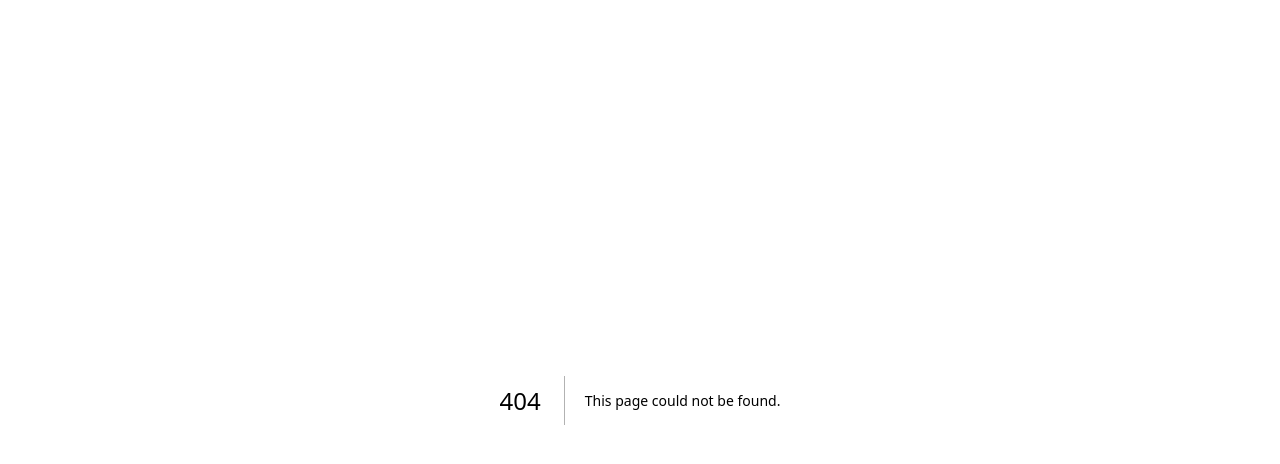
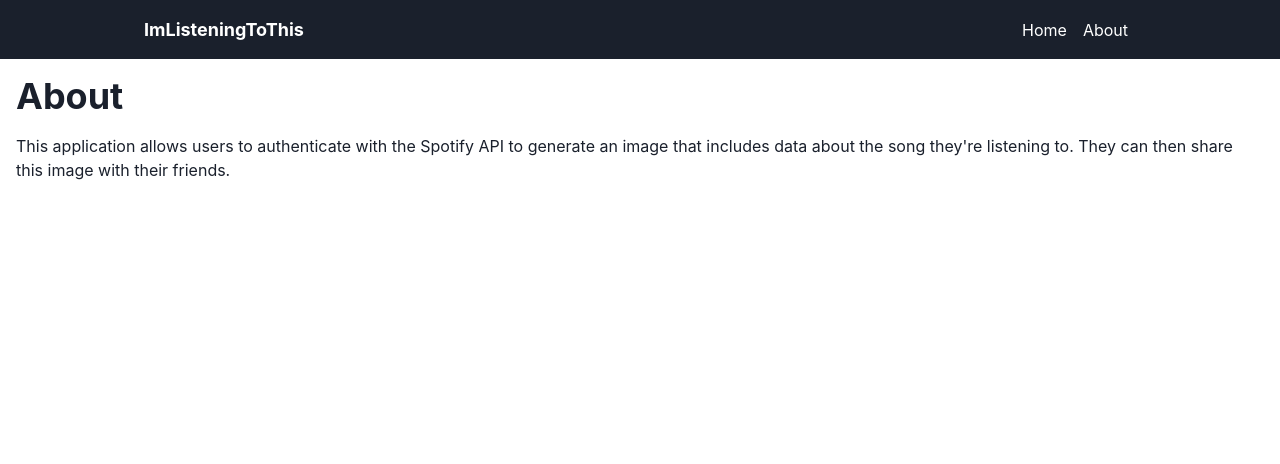
Before and after one commit to Viibrant/imlisteningtothis, a Next.js app: page /about in a window 1280 px wide. Before the commit this address had no page. Shown: the top 464 px of the page. Built offline with nearby package versions, Linux system fonts and the light colour scheme.

Commit message:
Refactor layout and page components

```diff
--- /dev/null
+++ b/app/about/page.tsx
@@ -0,0 +1,20 @@
+import { Box, Heading, Text } from "@chakra-ui/react";
+import React, { FC } from "react";
+import Header from "../components/Header";
+
+const About: FC = () => {
+  return (
+    <Box p={4}>
+      <Heading as="h1" size="xl" mb={4}>
+        About
+      </Heading>
+      <Text>
+        This application allows users to authenticate with the Spotify API to generate an image that
+        includes data about the song they&apos;re listening to. They can then share this image with
+        their friends.
+      </Text>
+    </Box>
+  );
+};
+
+export default About;
--- /dev/null
+++ b/app/components/Header.tsx
@@ -0,0 +1,25 @@
+import { Box, Flex, Text, Link } from "@chakra-ui/react";
+import React from "react";
+const Header: React.FC = () => {
+  return (
+    <Box bg="gray.800" color="white" py={4}>
+      <Flex maxW="container.lg" mx="auto" px={4} align="center" justify="space-between">
+        <Link href="/">
+          <Text fontSize="lg" fontWeight="bold">
+            ImListeningToThis
+          </Text>
+        </Link>
+        <Flex>
+          <Link href="/" mx={2}>
+            Home
+          </Link>
+          <Link href="/about" mx={2}>
+            About
+          </Link>
+        </Flex>
+      </Flex>
+    </Box>
+  );
+};
+
+export default Header;
--- /dev/null
+++ b/app/components/MyImage.tsx
@@ -0,0 +1,20 @@
+"use client";
+import { Image, Skeleton } from "@chakra-ui/react";
+import { useState } from "react";
+
+const MyImage = ({ src, alt }: { src: string; alt: string }) => {
+  const [isLoading, setIsLoading] = useState(true);
+
+  const handleImageLoad = () => {
+    setIsLoading(false);
+  };
+
+  return (
+    <>
+      {isLoading && <Skeleton height="200px" />}
+      <Image src={src} alt={alt} onLoad={handleImageLoad} display={isLoading ? "none" : "block"} />
+    </>
+  );
+};
+
+export default MyImage;
--- a/app/globals.css
+++ /dev/null
@@ -1,27 +0,0 @@
-@tailwind base;
-@tailwind components;
-@tailwind utilities;
-
-:root {
-  --foreground-rgb: 0, 0, 0;
-  --background-start-rgb: 214, 219, 220;
-  --background-end-rgb: 255, 255, 255;
-}
-
-@media (prefers-color-scheme: dark) {
-  :root {
-    --foreground-rgb: 255, 255, 255;
-    --background-start-rgb: 0, 0, 0;
-    --background-end-rgb: 0, 0, 0;
-  }
-}
-
-body {
-  color: rgb(var(--foreground-rgb));
-  background: linear-gradient(
-      to bottom,
-      transparent,
-      rgb(var(--background-end-rgb))
-    )
-    rgb(var(--background-start-rgb));
-}
--- a/app/layout.tsx
+++ b/app/layout.tsx
@@ -1,22 +1,16 @@
-import type { Metadata } from 'next'
-import { Inter } from 'next/font/google'
-import './globals.css'
+// app/layout.tsx
+import Header from "./components/Header";
+import { Providers } from "./providers";
 
-const inter = Inter({ subsets: ['latin'] })
-
-export const metadata: Metadata = {
-  title: 'Create Next App',
-  description: 'Generated by create next app',
-}
-
-export default function RootLayout({
-  children,
-}: {
-  children: React.ReactNode
-}) {
+export default function RootLayout({ children }: { children: React.ReactNode }) {
   return (
     <html lang="en">
-      <body className={inter.className}>{children}</body>
+      <body>
+        <Providers>
+          <Header />
+          {children}
+        </Providers>
+      </body>
     </html>
-  )
+  );
 }
--- a/app/page.tsx
+++ b/app/page.tsx
@@ -1,113 +1,21 @@
-import Image from 'next/image'
+import { Box, Button, Center, HStack, Heading, VStack } from "@chakra-ui/react";
+// import MyImage from "./components/MyImage";
+import Header from "./components/Header";
+import React from "react";
 
 export default function Home() {
   return (
-    <main className="flex min-h-screen flex-col items-center justify-between p-24">
-      <div className="z-10 max-w-5xl w-full items-center justify-between font-mono text-sm lg:flex">
-        <p className="fixed left-0 top-0 flex w-full justify-center border-b border-gray-300 bg-gradient-to-b from-zinc-200 pb-6 pt-8 backdrop-blur-2xl dark:border-neutral-800 dark:bg-zinc-800/30 dark:from-inherit lg:static lg:w-auto  lg:rounded-xl lg:border lg:bg-gray-200 lg:p-4 lg:dark:bg-zinc-800/30">
-          Get started by editing&nbsp;
-          <code className="font-mono font-bold">app/page.tsx</code>
-        </p>
-        <div className="fixed bottom-0 left-0 flex h-48 w-full items-end justify-center bg-gradient-to-t from-white via-white dark:from-black dark:via-black lg:static lg:h-auto lg:w-auto lg:bg-none">
-          <a
-            className="pointer-events-none flex place-items-center gap-2 p-8 lg:pointer-events-auto lg:p-0"
-            href="https://vercel.com?utm_source=create-next-app&utm_medium=appdir-template&utm_campaign=create-next-app"
-            target="_blank"
-            rel="noopener noreferrer"
-          >
-            By{' '}
-            <Image
-              src="/vercel.svg"
-              alt="Vercel Logo"
-              className="dark:invert"
-              width={100}
-              height={24}
-              priority
-            />
-          </a>
-        </div>
-      </div>
-
-      <div className="relative flex place-items-center before:absolute before:h-[300px] before:w-[480px] before:-translate-x-1/2 before:rounded-full before:bg-gradient-radial before:from-white before:to-transparent before:blur-2xl before:content-[''] after:absolute after:-z-20 after:h-[180px] after:w-[240px] after:translate-x-1/3 after:bg-gradient-conic after:from-sky-200 after:via-blue-200 after:blur-2xl after:content-[''] before:dark:bg-gradient-to-br before:dark:from-transparent before:dark:to-blue-700 before:dark:opacity-10 after:dark:from-sky-900 after:dark:via-[#0141ff] after:dark:opacity-40 before:lg:h-[360px] z-[-1]">
-        <Image
-          className="relative dark:drop-shadow-[0_0_0.3rem_#ffffff70] dark:invert"
-          src="/next.svg"
-          alt="Next.js Logo"
-          width={180}
-          height={37}
-          priority
-        />
-      </div>
-
-      <div className="mb-32 grid text-center lg:max-w-5xl lg:w-full lg:mb-0 lg:grid-cols-4 lg:text-left">
-        <a
-          href="https://nextjs.org/docs?utm_source=create-next-app&utm_medium=appdir-template&utm_campaign=create-next-app"
-          className="group rounded-lg border border-transparent px-5 py-4 transition-colors hover:border-gray-300 hover:bg-gray-100 hover:dark:border-neutral-700 hover:dark:bg-neutral-800/30"
-          target="_blank"
-          rel="noopener noreferrer"
-        >
-          <h2 className={`mb-3 text-2xl font-semibold`}>
-            Docs{' '}
-            <span className="inline-block transition-transform group-hover:translate-x-1 motion-reduce:transform-none">
-              -&gt;
-            </span>
-          </h2>
-          <p className={`m-0 max-w-[30ch] text-sm opacity-50`}>
-            Find in-depth information about Next.js features and API.
-          </p>
-        </a>
-
-        <a
-          href="https://nextjs.org/learn?utm_source=create-next-app&utm_medium=appdir-template-tw&utm_campaign=create-next-app"
-          className="group rounded-lg border border-transparent px-5 py-4 transition-colors hover:border-gray-300 hover:bg-gray-100 hover:dark:border-neutral-700 hover:dark:bg-neutral-800/30"
-          target="_blank"
-          rel="noopener noreferrer"
-        >
-          <h2 className={`mb-3 text-2xl font-semibold`}>
-            Learn{' '}
-            <span className="inline-block transition-transform group-hover:translate-x-1 motion-reduce:transform-none">
-              -&gt;
-            </span>
-          </h2>
-          <p className={`m-0 max-w-[30ch] text-sm opacity-50`}>
-            Learn about Next.js in an interactive course with&nbsp;quizzes!
-          </p>
-        </a>
-
-        <a
-          href="https://vercel.com/templates?framework=next.js&utm_source=create-next-app&utm_medium=appdir-template&utm_campaign=create-next-app"
-          className="group rounded-lg border border-transparent px-5 py-4 transition-colors hover:border-gray-300 hover:bg-gray-100 hover:dark:border-neutral-700 hover:dark:bg-neutral-800/30"
-          target="_blank"
-          rel="noopener noreferrer"
-        >
-          <h2 className={`mb-3 text-2xl font-semibold`}>
-            Templates{' '}
-            <span className="inline-block transition-transform group-hover:translate-x-1 motion-reduce:transform-none">
-              -&gt;
-            </span>
-          </h2>
-          <p className={`m-0 max-w-[30ch] text-sm opacity-50`}>
-            Explore starter templates for Next.js.
-          </p>
-        </a>
-
-        <a
-          href="https://vercel.com/new?utm_source=create-next-app&utm_medium=appdir-template&utm_campaign=create-next-app"
-          className="group rounded-lg border border-transparent px-5 py-4 transition-colors hover:border-gray-300 hover:bg-gray-100 hover:dark:border-neutral-700 hover:dark:bg-neutral-800/30"
-          target="_blank"
-          rel="noopener noreferrer"
-        >
-          <h2 className={`mb-3 text-2xl font-semibold`}>
-            Deploy{' '}
-            <span className="inline-block transition-transform group-hover:translate-x-1 motion-reduce:transform-none">
-              -&gt;
-            </span>
-          </h2>
-          <p className={`m-0 max-w-[30ch] text-sm opacity-50`}>
-            Instantly deploy your Next.js site to a shareable URL with Vercel.
-          </p>
-        </a>
-      </div>
-    </main>
-  )
+    <Box w="75%" m="auto">
+      <VStack p={5}>
+        <HStack>
+          <Button colorScheme="blue">Authenticate</Button>
+          <Button colorScheme="green">Get Song</Button>
+        </HStack>
+        <Box>
+          <Heading>Generated image:</Heading>
+          <Center>{/* <MyImage src="" alt="TEST" /> */}</Center>
+        </Box>
+      </VStack>
+    </Box>
+  );
 }
--- /dev/null
+++ b/app/providers.tsx
@@ -0,0 +1,7 @@
+// app/providers.tsx
+"use client";
+import { ChakraProvider } from "@chakra-ui/react";
+
+export function Providers({ children }: { children: React.ReactNode }) {
+  return <ChakraProvider>{children}</ChakraProvider>;
+}
```
